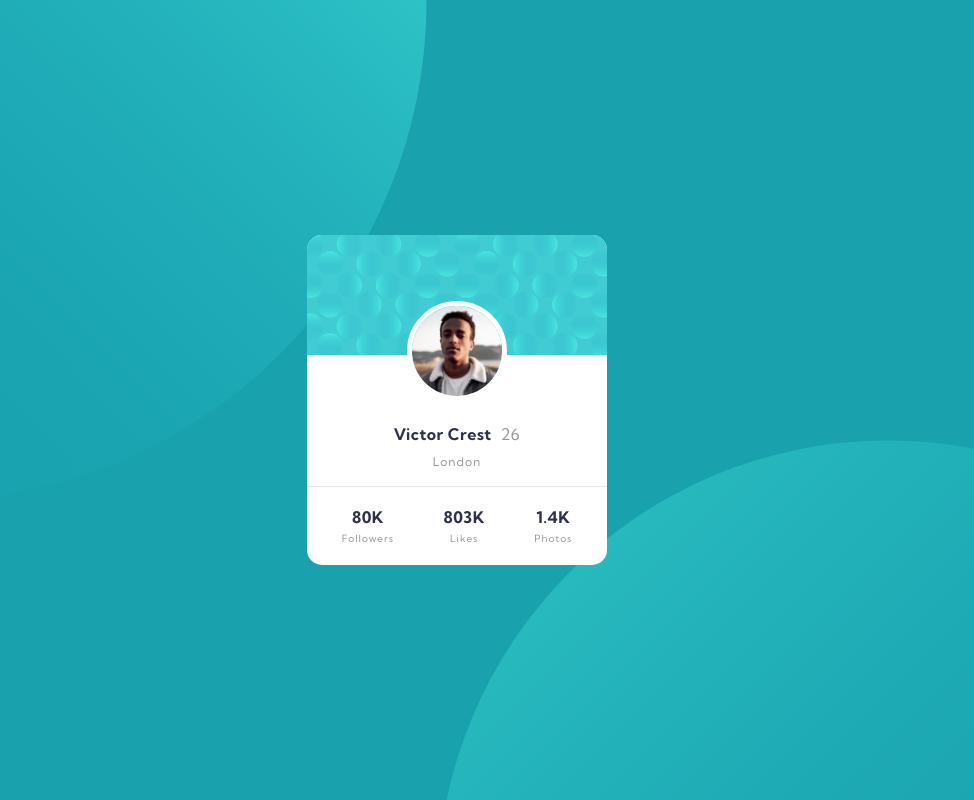
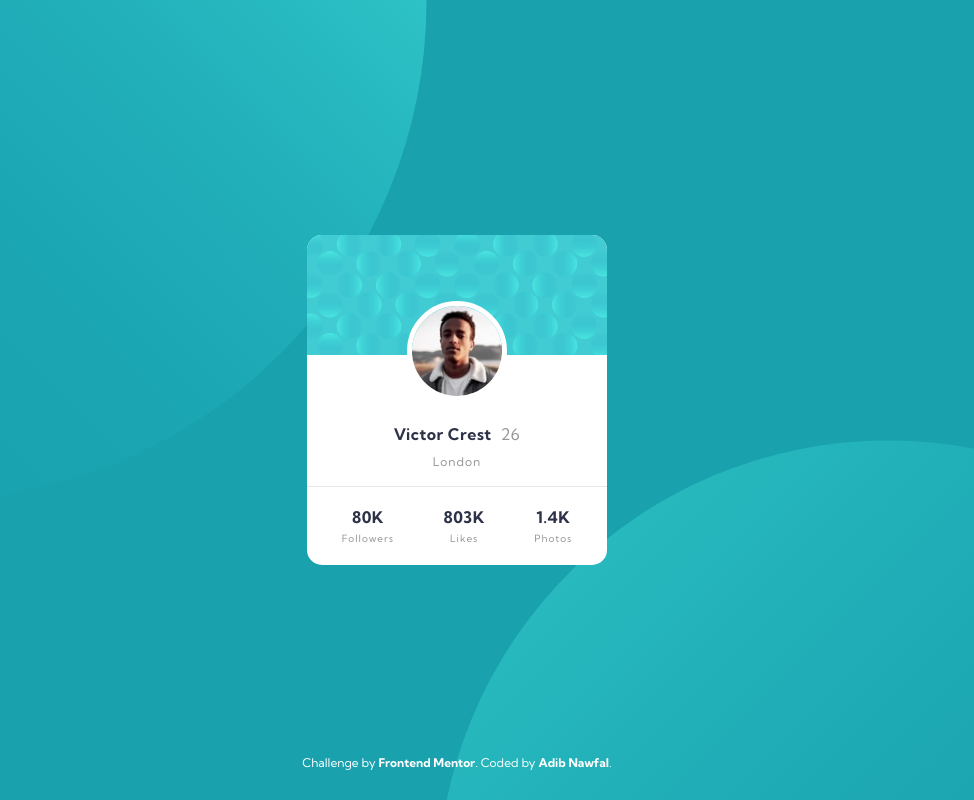
Before and after one commit to adibnawfal/profile-card-component, a plain HTML site: page index.html in a window 1280 px wide. Shown: the whole page, without its empty margins (183-1157 px from the left). Drawn offline with Linux system fonts and the light colour scheme.

Commit message:
Update attribute

```diff
--- a/index.html
+++ b/index.html
@@ -45,11 +45,12 @@
         </div>
       </div>
     </div>
-    <!-- <div class="attribution">
+    <div class="attribution">
       Challenge by
       <a href="https://www.frontendmentor.io?ref=challenge" target="_blank"
         >Frontend Mentor</a
-      >. Coded by <a href="#">Your Name Here</a>.
-    </div> -->
+      >. Coded by
+      <a href="https://github.com/adibnawfal" target="_blank">Adib Nawfal</a>.
+    </div>
   </body>
 </html>
--- a/style.css
+++ b/style.css
@@ -10,6 +10,7 @@
 body {
   background-color: hsl(185, 75%, 39%);
   display: flex;
+  flex-direction: column;
   justify-content: center;
   align-items: center;
   height: 100vh;
@@ -115,10 +116,16 @@ body {
 }
 
 .attribution {
-  font-size: 11px;
+  position: absolute;
+  font-size: 12px;
+  font-weight: 400;
   text-align: center;
+  color: #fff;
+  bottom: 30px;
 }
 
 .attribution a {
-  color: hsl(228, 45%, 44%);
+  text-decoration: none;
+  color: #fff;
+  font-weight: 700;
 }
```
